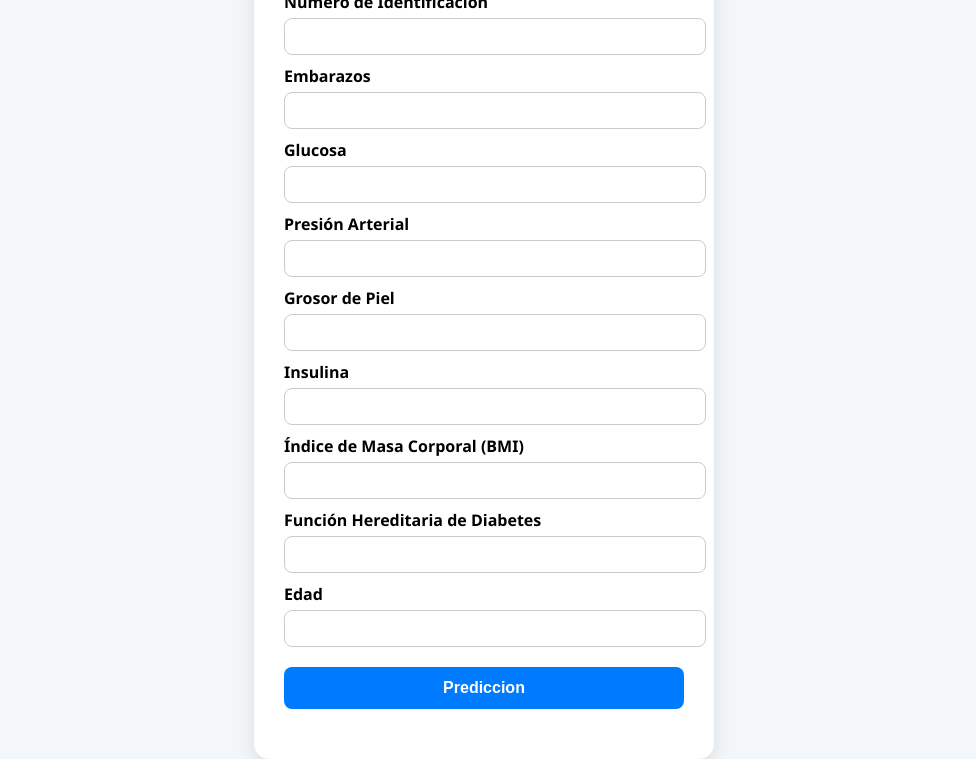
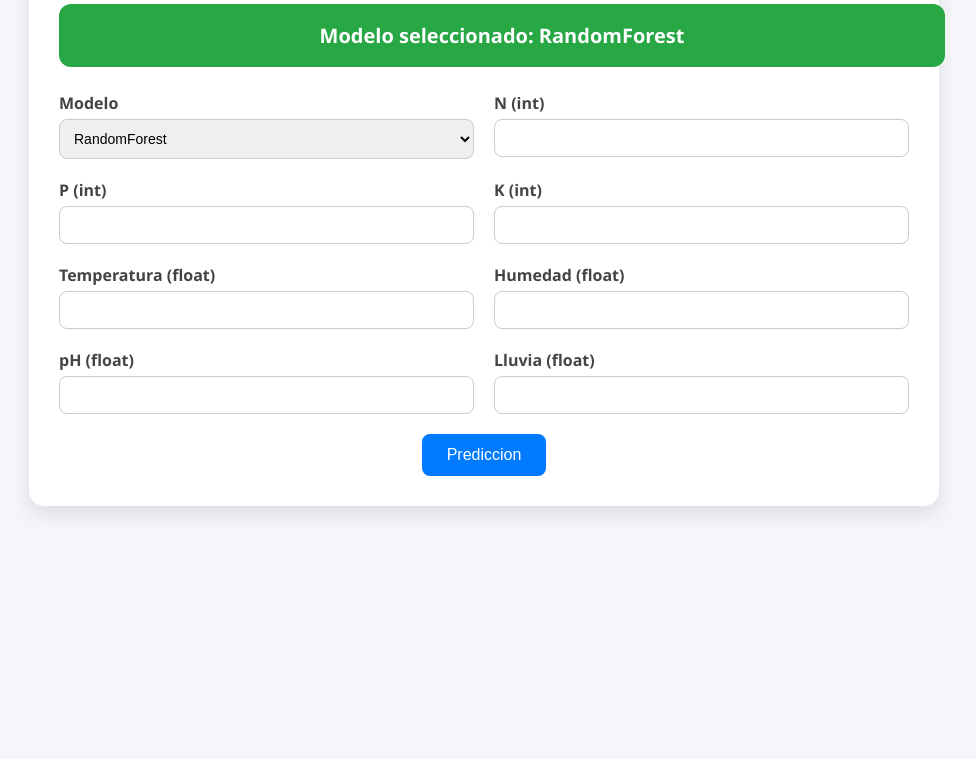
Before and after one commit to MtVol/prediction, a plain HTML site: page index.html in a window 1280 px wide. Shown: the part 150-909 px from the top of the page, without its empty margins (156-1132 px from the left). After the commit the page ends 800 px from the top, so only its background shows below. Drawn offline with Linux system fonts and the light colour scheme.

Commit message:
Update index

```diff
--- a/index.html
+++ b/index.html
@@ -1,149 +1,207 @@
 <!DOCTYPE html>
 <html lang="es">
 <head>
-  <meta charset="UTF-8">
-  <title>Formulario de Predicción</title>
-  <script defer>
-    async function enviarFormulario(event) {
-      event.preventDefault();
-
-      const data = {
-        firs_name: document.getElementById("firs_name").value,
-        last_name: document.getElementById("last_name").value,
-        identificacion_number: document.getElementById("identificacion_number").value,
-        pregnancies: parseInt(document.getElementById("pregnancies").value),
-        grucose: parseInt(document.getElementById("grucose").value),
-        bloodpressure: parseInt(document.getElementById("bloodpressure").value),
-        skinthickness: parseInt(document.getElementById("skinthickness").value),
-        insulin: parseInt(document.getElementById("insulin").value),
-        bmi: parseFloat(document.getElementById("bmi").value),
-        diabetespedigreefuncion: parseFloat(document.getElementById("diabetespedigreefuncion").value),
-        age: parseInt(document.getElementById("age").value),
-      };
-
-      try {
-        const response = await fetch("https://pyiot.onrender.com/predict", {
-          method: "POST",
-          headers: { "Content-Type": "application/json" },
-          body: JSON.stringify(data),
-        });
-
-        if (!response.ok) throw new Error("Error en la petición");
-
-        const result = await response.json();
-        document.getElementById("resultado").innerText =
-          "Predicción: " + result.prediction;
-      } catch (error) {
-        document.getElementById("resultado").innerText =
-          "Error: " + error.message;
-      }
-    }
-  </script>
+  <meta charset="UTF-8" />
+  <meta name="viewport" content="width=device-width, initial-scale=1.0"/>
+  <title>Predicción de Cultivo</title>
   <style>
     body {
       font-family: 'Segoe UI', Tahoma, Geneva, Verdana, sans-serif;
-      background: #f4f7f9;
+      background: #f4f6f9;
+      margin: 0;
+      padding: 0;
       display: flex;
       justify-content: center;
-      align-items: center;
-      height: 100vh;
-      margin: 0;
+      align-items: flex-start;
+      min-height: 100vh;
     }
     .container {
       background: #fff;
+      margin-top: 40px;
       padding: 30px;
       border-radius: 15px;
       box-shadow: 0 8px 20px rgba(0,0,0,0.1);
-      width: 400px;
+      max-width: 850px;
+      width: 100%;
     }
-    h2 {
+    h1 {
       text-align: center;
+      margin-bottom: 20px;
       color: #333;
-      margin-bottom: 20px;
+    }
+    .model-btn {
+      display: block;
+      width: 100%;
+      padding: 18px;
+      border: none;
+      border-radius: 12px;
+      font-size: 20px;
+      font-weight: bold;
+      margin-bottom: 25px;
+      cursor: default;
+      text-align: center;
+      transition: background 0.3s, color 0.3s;
+    }
+    .rf {
+      background: #28a745;
+      color: white;
+    }
+    .svm {
+      background: #ff9800;
+      color: white;
+    }
+    form {
+      display: grid;
+      grid-template-columns: 1fr 1fr;
+      gap: 20px;
+    }
+    .form-group {
+      display: flex;
+      flex-direction: column;
     }
     label {
-      font-weight: bold;
-      margin-top: 10px;
-      display: block;
+      font-weight: 600;
+      margin-bottom: 5px;
+      color: #444;
     }
-    input {
-      width: 100%;
+    input, select {
       padding: 10px;
-      margin-top: 5px;
       border-radius: 8px;
       border: 1px solid #ccc;
+      font-size: 14px;
       outline: none;
-      transition: 0.3s;
+      transition: border 0.3s;
     }
-    input:focus {
-      border-color: #007BFF;
-      box-shadow: 0 0 5px rgba(0,123,255,0.4);
+    input:focus, select:focus {
+      border-color: #007bff;
+    }
+    .full-width {
+      grid-column: span 2;
+      display: flex;
+      justify-content: center;
     }
     button {
-      width: 100%;
-      padding: 12px;
-      margin-top: 20px;
+      background: #007bff;
+      color: white;
       border: none;
+      padding: 12px 25px;
       border-radius: 8px;
-      background: #007BFF;
-      color: white;
       font-size: 16px;
-      font-weight: bold;
       cursor: pointer;
       transition: background 0.3s;
     }
     button:hover {
       background: #0056b3;
     }
-    #resultado {
-      margin-top: 20px;
+    .result {
+      margin-top: 30px;
       text-align: center;
       font-size: 18px;
       font-weight: bold;
-      color: #444;
+      color: #222;
+      padding: 15px;
+      border-radius: 10px;
+      background: #f1f9ff;
+      display: none;
     }
   </style>
 </head>
 <body>
   <div class="container">
-    <h2>Formulario de Predicción</h2>
-    <form onsubmit="enviarFormulario(event)">
-      <label for="firs_name">Nombre</label>
-      <input type="text" id="firs_name" required>
+    <h1>Formulario de Predicción</h1>
 
-      <label for="last_name">Apellido</label>
-      <input type="text" id="last_name" required>
+    <!-- Botón grande que cambia según el modelo -->
+    <div id="modelIndicator" class="model-btn rf">
+      Modelo seleccionado: RandomForest
+    </div>
 
-      <label for="identificacion_number">Número de Identificación</label>
-      <input type="text" id="identificacion_number" required>
+    <form id="predictionForm">
+      <div class="form-group">
+        <label for="model">Modelo</label>
+        <select id="model" name="model" required>
+          <option value="0" selected>RandomForest</option>
+          <option value="1">SVM</option>
+        </select>
+      </div>
+      <div class="form-group">
+        <label for="N">N (int)</label>
+        <input type="number" id="N" name="N" required>
+      </div>
+      <div class="form-group">
+        <label for="P">P (int)</label>
+        <input type="number" id="P" name="P" required>
+      </div>
+      <div class="form-group">
+        <label for="K">K (int)</label>
+        <input type="number" id="K" name="K" required>
+      </div>
+      <div class="form-group">
+        <label for="temperature">Temperatura (float)</label>
+        <input type="number" step="0.01" id="temperature" name="temperature" required>
+      </div>
+      <div class="form-group">
+        <label for="humidity">Humedad (float)</label>
+        <input type="number" step="0.01" id="humidity" name="humidity" required>
+      </div>
+      <div class="form-group">
+        <label for="ph">pH (float)</label>
+        <input type="number" step="0.01" id="ph" name="ph" required>
+      </div>
+      <div class="form-group">
+        <label for="rainfall">Lluvia (float)</label>
+        <input type="number" step="0.01" id="rainfall" name="rainfall" required>
+      </div>
+      <div class="full-width">
+        <button type="submit">Prediccion</button>
+      </div>
+    </form>
+    <div id="result" class="result"></div>
+  </div>
 
-      <label for="pregnancies">Embarazos</label>
-      <input type="number" id="pregnancies" min="0" required>
+  <script>
+    const modelSelect = document.getElementById("model");
+    const modelIndicator = document.getElementById("modelIndicator");
 
-      <label for="grucose">Glucosa</label>
-      <input type="number" id="grucose" min="0" required>
+    // Cambiar color del botón grande según el modelo
+    modelSelect.addEventListener("change", () => {
+      if (modelSelect.value === "0") {
+        modelIndicator.textContent = "Modelo seleccionado: RandomForest";
+        modelIndicator.className = "model-btn rf";
+      } else {
+        modelIndicator.textContent = "Modelo seleccionado: SVM";
+        modelIndicator.className = "model-btn svm";
+      }
+    });
 
-      <label for="bloodpressure">Presión Arterial</label>
-      <input type="number" id="bloodpressure" min="0" required>
+    document.getElementById("predictionForm").addEventListener("submit", async function(e){
+      e.preventDefault();
 
-      <label for="skinthickness">Grosor de Piel</label>
-      <input type="number" id="skinthickness" min="0" required>
+      const data = {
+        model: parseInt(document.getElementById("model").value),
+        N: parseInt(document.getElementById("N").value),
+        P: parseInt(document.getElementById("P").value),
+        K: parseInt(document.getElementById("K").value),
+        temperature: parseFloat(document.getElementById("temperature").value),
+        humidity: parseFloat(document.getElementById("humidity").value),
+        ph: parseFloat(document.getElementById("ph").value),
+        rainfall: parseFloat(document.getElementById("rainfall").value)
+      };
 
-      <label for="insulin">Insulina</label>
-      <input type="number" id="insulin" min="0" required>
+      try {
+        const response = await fetch("http://localhost:8000/predict", {
+          method: "POST",
+          headers: { "Content-Type": "application/json" },
+          body: JSON.stringify(data)
+        });
 
-      <label for="bmi">Índice de Masa Corporal (BMI)</label>
-      <input type="number" id="bmi" step="0.1" min="0" required>
-
-      <label for="diabetespedigreefuncion">Función Hereditaria de Diabetes</label>
-      <input type="number" id="diabetespedigreefuncion" step="0.001" min="0" required>
-
-      <label for="age">Edad</label>
-      <input type="number" id="age" min="0" required>
-
-      <button type="submit">Prediccion</button>
-    </form>
-    <div id="resultado"></div>
-  </div>
+        const result = await response.json();
+        const resultDiv = document.getElementById("result");
+        resultDiv.style.display = "block";
+        resultDiv.textContent = "🌱 Predicción: " + result.prediction;
+      } catch (error) {
+        alert("Error al conectarse con el servidor: " + error);
+      }
+    });
+  </script>
 </body>
 </html>
```
